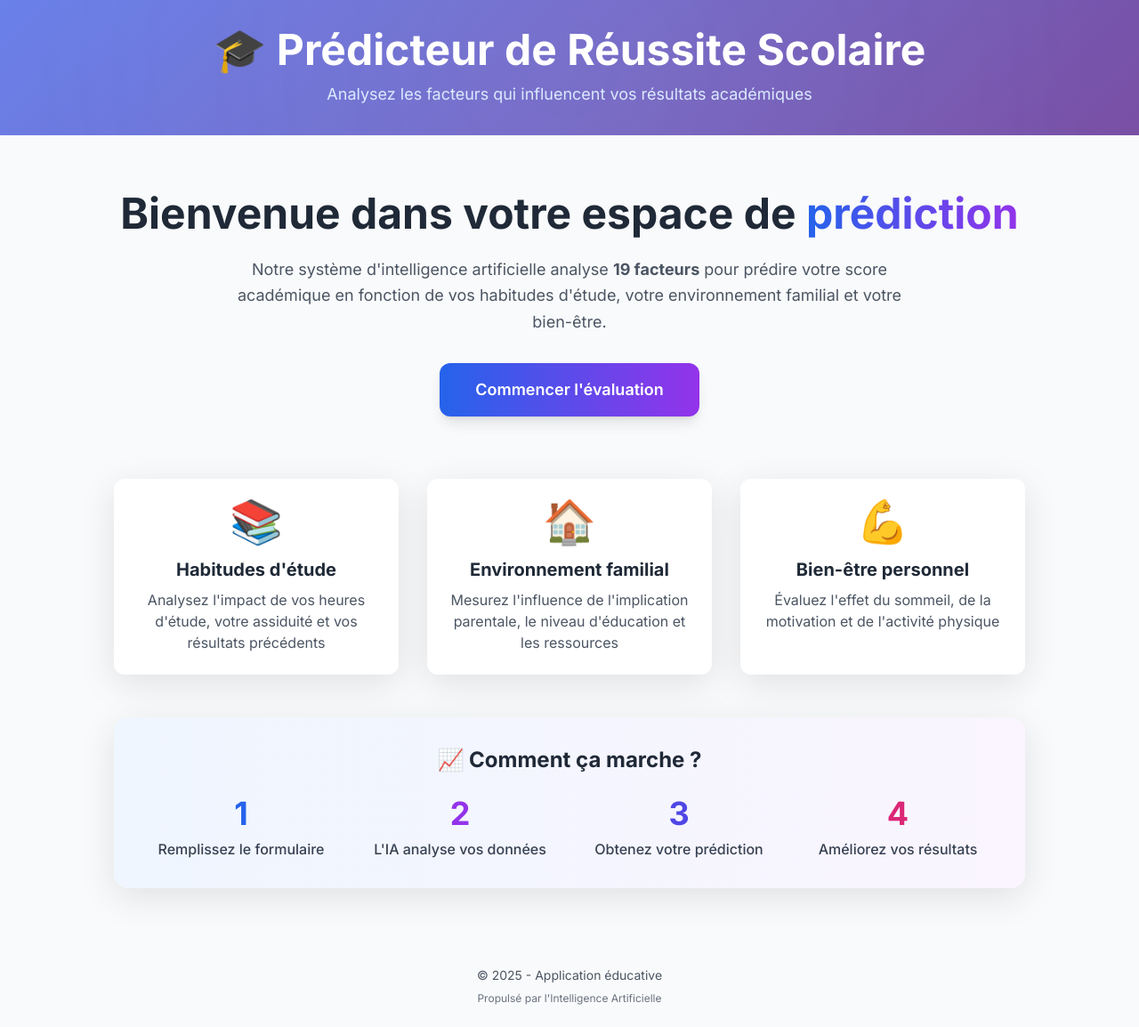
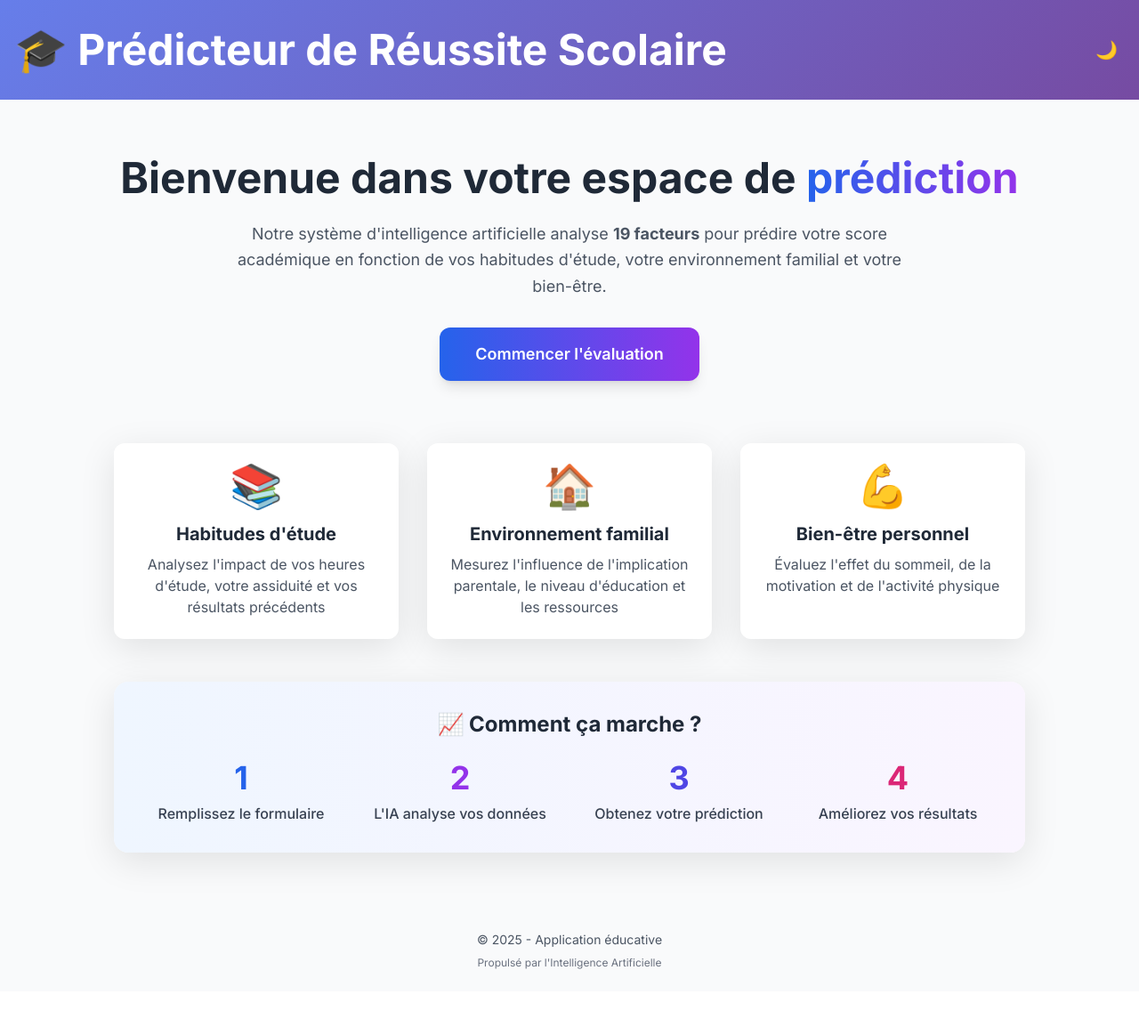
Before and after one commit to Sela80/Pr-dicteur-de-R-ussite-Scolaire, a Flask app: page / in a window 1280 px wide. Shown: the whole page at 89% size. After the commit the page ends 1089 px from the top, so only its background shows below. Run offline with Flask 3, Linux system fonts and the light colour scheme; parts of the project's set-up code (start-up, migrations or seed data) failed here and were passed over; some libraries are stand-ins or nearby versions.

Commit message:
Update base.html

```diff
--- a/templates/base.html
+++ b/templates/base.html
@@ -1,5 +1,5 @@
 <!DOCTYPE html>
-<html lang="fr">
+<html lang="fr" data-theme="light">
 <head>
     <meta charset="UTF-8">
     <meta name="viewport" content="width=device-width, initial-scale=1.0">
@@ -11,26 +11,11 @@
             font-family: 'Inter', sans-serif;
         }
 
+        /* === Thème clair (par défaut) === */
         .gradient-bg {
             background: linear-gradient(135deg, #667eea 0%, #764ba2 100%);
             position: relative;
             overflow: hidden;
-        }
-
-        .gradient-bg::before {
-            content: '';
-            position: absolute;
-            top: -50%;
-            right: -50%;
-            width: 200%;
-            height: 200%;
-            background: radial-gradient(circle, rgba(255,255,255,0.1) 0%, transparent 70%);
-            animation: pulse 15s ease-in-out infinite;
-        }
-
-        @keyframes pulse {
-            0%, 100% { transform: scale(1); opacity: 0.5; }
-            50% { transform: scale(1.1); opacity: 0.8; }
         }
 
         .card-shadow {
@@ -53,7 +38,6 @@
             content: '';
             position: absolute;
             top: 50%;
-</html>
             left: 50%;
             width: 0;
             height: 0;
@@ -65,38 +49,6 @@
 
         .btn-primary:hover::before {
             width: 300px;
-        }
-
-        .fade-in {
-            animation: fadeIn 0.6s ease-in;
-        }
-
-        @keyframes fadeIn {
-            from { opacity: 0; transform: translateY(20px); }
-            to { opacity: 1; transform: translateY(0); }
-        }
-
-        .slide-up {
-            animation: slideUp 0.5s ease-out;
-        }
-
-        @keyframes slideUp {
-            from { opacity: 0; transform: translateY(30px); }
-            to { opacity: 1; transform: translateY(0); }
-        }
-
-        input:focus, select:focus {
-            outline: none;
-            border-color: #667eea;
-            box-shadow: 0 0 0 3px rgba(102, 126, 234, 0.1);
-        }
-
-        .section-card {
-            transition: all 0.3s ease;
-        }
-
-        .section-card:hover {
-            transform: scale(1.02);
         }
 
         .progress-bar {
@@ -122,13 +74,176 @@
         ::-webkit-scrollbar-thumb:hover {
             background: linear-gradient(135deg, #764ba2 0%, #667eea 100%);
         }
+
+        /* === Thème sombre === */
+        [data-theme="dark"] .gradient-bg {
+            background: linear-gradient(135deg, #4f46e5 0%, #7c3aed 100%);
+        }
+
+        [data-theme="dark"] .card-shadow {
+            box-shadow: 0 10px 40px rgba(0,0,0,0.3);
+        }
+
+        [data-theme="dark"] .card-shadow:hover {
+            box-shadow: 0 15px 50px rgba(0,0,0,0.4);
+        }
+
+        [data-theme="dark"] .bg-white {
+            background-color: #1e293b;
+        }
+
+        [data-theme="dark"] .bg-gray-50 {
+            background-color: #0f172a;
+        }
+
+        [data-theme="dark"] .bg-blue-50 {
+            background-color: #1e3a8a;
+        }
+
+        [data-theme="dark"] .bg-green-50 {
+            background-color: #166534;
+        }
+
+        [data-theme="dark"] .bg-orange-50 {
+            background-color: #92400e;
+        }
+
+        [data-theme="dark"] .bg-gray-100 {
+            background-color: #334155;
+        }
+
+        [data-theme="dark"] .bg-gray-200 {
+            background-color: #475569;
+        }
+
+        [data-theme="dark"] .bg-gradient-to-r.from-blue-50.to-purple-50 {
+            background: linear-gradient(to right, #312e81, #553c9a);
+        }
+
+        [data-theme="dark"] .text-gray-800 {
+            color: #f8fafc;
+        }
+
+        [data-theme="dark"] .text-gray-600 {
+            color: #cbd5e1;
+        }
+
+        [data-theme="dark"] .text-blue-100 {
+            color: #dbeafe;
+        }
+
+        [data-theme="dark"] .text-white {
+            color: #f8fafc;
+        }
+
+        [data-theme="dark"] .text-gray-700 {
+            color: #e2e8f0;
+        }
+
+        [data-theme="dark"] .border-gray-300 {
+            border-color: #475569;
+        }
+
+        [data-theme="dark"] input, [data-theme="dark"] select {
+            background-color: #334155;
+            color: #f8fafc;
+            border-color: #475569;
+        }
+
+        [data-theme="dark"] .footer {
+            background-color: #0f172a;
+            color: #94a3b8;
+        }
+
+        [data-theme="dark"] .footer a {
+            color: #cbd5e1;
+        }
+
+        [data-theme="dark"] .btn-primary {
+            background: linear-gradient(135deg, #4f46e5 0%, #7c3aed 100%);
+        }
+
+        [data-theme="dark"] .progress-bar {
+            background: linear-gradient(90deg, #4f46e5 0%, #7c3aed 100%);
+        }
+
+        /* === Boutons secondaires en thème sombre === */
+        [data-theme="dark"] .bg-gray-100 {
+            background-color: #334155;
+        }
+
+        [data-theme="dark"] .bg-gray-200 {
+            background-color: #475569;
+        }
+
+        [data-theme="dark"] .text-gray-700 {
+            color: #e2e8f0;
+        }
+
+        [data-theme="dark"] .hover\:bg-gray-200:hover {
+            background-color: #475569;
+        }
+
+        /* === Animation fade-in === */
+        .fade-in {
+            animation: fadeIn 0.6s ease-in;
+        }
+
+        @keyframes fadeIn {
+            from { opacity: 0; transform: translateY(20px); }
+            to { opacity: 1; transform: translateY(0); }
+        }
+
+        .slide-up {
+            animation: slideUp 0.5s ease-out;
+        }
+
+        @keyframes slideUp {
+            from { opacity: 0; transform: translateY(30px); }
+            to { opacity: 1; transform: translateY(0); }
+        }
+
+        input:focus, select:focus {
+            outline: none;
+            border-color: #667eea;
+            box-shadow: 0 0 0 3px rgba(102, 126, 234, 0.1);
+        }
+
+        [data-theme="dark"] input:focus, [data-theme="dark"] select:focus {
+            border-color: #818cf8;
+            box-shadow: 0 0 0 3px rgba(99, 102, 241, 0.2);
+        }
+
+        .section-card {
+            transition: all 0.3s ease;
+        }
+
+        .section-card:hover {
+            transform: scale(1.02);
+        }
+
+        /* === Scrollbar thème sombre === */
+        [data-theme="dark"] ::-webkit-scrollbar-track {
+            background: #1e293b;
+        }
+
+        [data-theme="dark"] ::-webkit-scrollbar-thumb {
+            background: linear-gradient(135deg, #4f46e5 0%, #7c3aed 100%);
+        }
+
+        [data-theme="dark"] ::-webkit-scrollbar-thumb:hover {
+            background: linear-gradient(135deg, #7c3aed 0%, #4f46e5 100%);
+        }
     </style>
 </head>
 <body class="bg-gray-50 min-h-screen flex flex-col">
     <header class="gradient-bg text-white py-8 relative">
-        <div class="container mx-auto px-4 relative z-10">
+        <div class="container mx-auto px-4 relative z-10 flex justify-between items-center">
             <h1 class="text-4xl md:text-5xl font-bold text-center fade-in">🎓 Prédicteur de Réussite Scolaire</h1>
-            <p class="text-center mt-3 text-blue-100 text-lg fade-in">Analysez les facteurs qui influencent vos résultats académiques</p>
+            <!-- Bouton thème -->
+            <button id="theme-toggle" class="text-xl p-2 rounded-full hover:bg-black/10 transition">
+
+            </button>
         </div>
     </header>
 
@@ -136,10 +251,28 @@
         {% block content %}{% endblock %}
     </main>
 
-    <footer class="py-6 text-center text-gray-600">
+    <footer class="py-6 text-center text-gray-600 footer">
         <p class="text-sm">&copy; 2025 - Application éducative</p>
         <p class="text-xs mt-2 text-gray-500">Propulsé par l'Intelligence Artificielle</p>
     </footer>
 
+    <script>
+        const themeToggle = document.getElementById('theme-toggle');
+        const html = document.documentElement;
+
+        // Charger le thème sauvegardé
+        const currentTheme = localStorage.getItem('theme') || 'light';
+        html.setAttribute('data-theme', currentTheme);
+        themeToggle.textContent = currentTheme === 'dark' ? '☀️' : '🌙';
+
+        themeToggle.addEventListener('click', () => {
+            const newTheme = html.getAttribute('data-theme') === 'dark' ? 'light' : 'dark';
+            html.setAttribute('data-theme', newTheme);
+            localStorage.setItem('theme', newTheme);
+            themeToggle.textContent = newTheme === 'dark' ? '☀️' : '🌙';
+        });
+    </script>
+
     {% block scripts %}{% endblock %}
 </body>
+</html>
```
